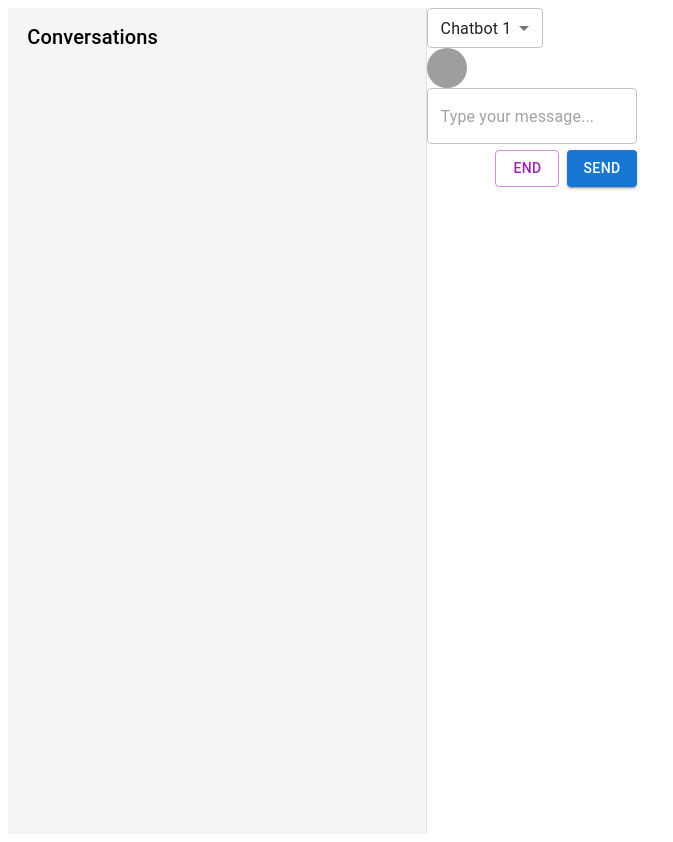
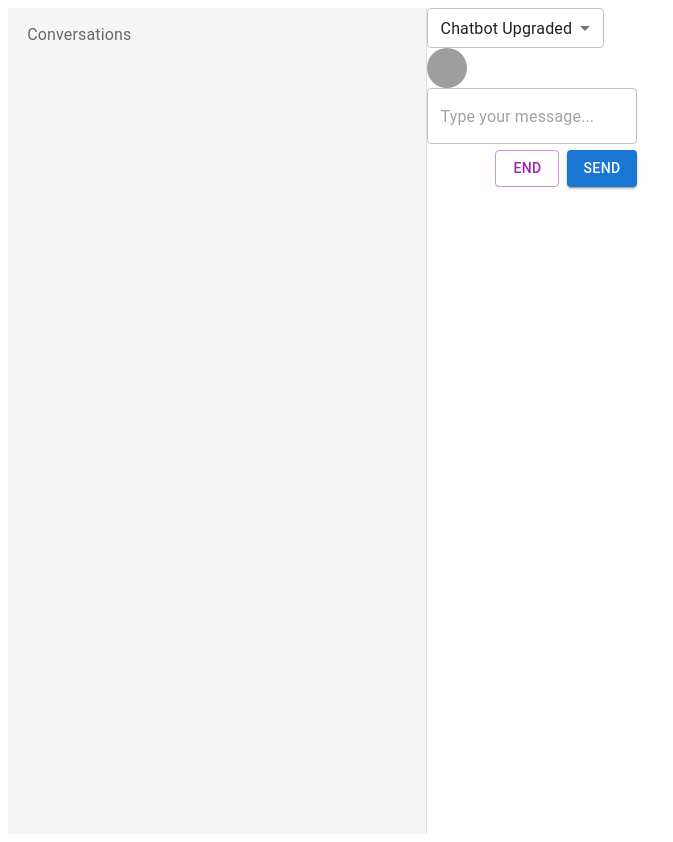
Before and after one commit to Subham-Mishra/chatbot-widget, a React (Vite) app: page / in a window 1280 px wide. Shown: the whole page, without its empty margins (0-673 px from the left). Built offline with nearby package versions, Linux system fonts and the light colour scheme; grey boxes are pictures that could not be loaded.

Commit message:
sidebar and chat conversation components built

```diff
--- a/package.json
+++ b/package.json
@@ -20,7 +20,7 @@
   "dependencies": {
     "@emotion/react": "^11.11.4",
     "@emotion/styled": "^11.11.5",
-    "@heroicons/react": "^2.1.4",
+    "@mui/icons-material": "^5.15.21",
     "@mui/material": "^5.15.21",
     "@reduxjs/toolkit": "^2.2.5",
     "react": "18.3.1",
--- a/src/components/ChatBox.tsx
+++ b/src/components/ChatBox.tsx
@@ -20,7 +20,8 @@ import {
   styled,
   Stack
 } from '@mui/material'
-import { HandThumbUpIcon, HandThumbDownIcon } from '@heroicons/react/24/outline'
+import ThumbUpAltOutlinedIcon from '@mui/icons-material/ThumbUpAltOutlined'
+import ThumbDownOutlinedIcon from '@mui/icons-material/ThumbDownOutlined'
 
 const StyledBox = styled(Box)(() => ({
   position: 'relative',
@@ -32,10 +33,8 @@ const StyledBox = styled(Box)(() => ({
 const FeedbackIcons = styled(Box)(({ theme }) => ({
   display: 'none',
   position: 'absolute',
-  top: '-35%',
-  left: '10%',
-  transform: 'translate(-50%, -50%)',
-  gap: theme.spacing(1)
+  left: '0%',
+  gap: theme.spacing(0.2)
 }))
 
 const ChatBox = () => {
@@ -86,20 +85,20 @@ const ChatBox = () => {
     <Box className="flex size-full flex-col">
       {/* Header */}
       <Box className="flex h-[10vh] items-center justify-between border-b border-gray-200 p-4">
-        <Select defaultValue="chatbot1" variant="outlined" size="small">
-          <MenuItem value="chatbot1">Chatbot 1</MenuItem>
-          <MenuItem value="chatbot2">Chatbot 2</MenuItem>
+        <Select defaultValue="chatbot-upgraded" variant="outlined" size="small">
+          <MenuItem value="chatbot">Chatbot Standard</MenuItem>
+          <MenuItem value="chatbot-upgraded">Chatbot Upgraded</MenuItem>
         </Select>
         <Avatar alt="User Avatar" src="/path-to-avatar.jpg" />
       </Box>
 
       {/* Chat Messages */}
-      <Box className="h-[70vh] grow overflow-y-auto p-4">
+      <Box className="h-[70vh] grow overflow-y-auto px-4 py-2">
         {chat ? (
           chat.messages.map((msg, index) => (
             <StyledBox
               key={index}
-              className={`my-2 max-w-[40%] rounded-lg p-2 ${
+              className={`my-2 w-fit max-w-[40%] rounded-lg  px-2 py-1 ${
                 msg.ai
                   ? 'bg-gray-200 text-left'
                   : 'ml-auto bg-blue-200 text-right'
@@ -109,10 +108,10 @@ const ChatBox = () => {
               {msg.ai && (
                 <FeedbackIcons className="feedback-icons">
                   <IconButton size="small">
-                    <HandThumbUpIcon className="size-5" />
+                    <ThumbUpAltOutlinedIcon />
                   </IconButton>
                   <IconButton size="small">
-                    <HandThumbDownIcon className="size-5" />
+                    <ThumbDownOutlinedIcon />
                   </IconButton>
                 </FeedbackIcons>
               )}
--- a/src/components/Sidebar.tsx
+++ b/src/components/Sidebar.tsx
@@ -26,7 +26,7 @@ const Sidebar: React.FC = () => {
 
   return (
     <SidebarContainer>
-      <Typography variant="h6" gutterBottom>
+      <Typography variant="subtitle1" color="#6f6565" gutterBottom>
         Conversations
       </Typography>
       <List>
@@ -52,6 +52,9 @@ const Sidebar: React.FC = () => {
                   >
                     Rating: {conv.feedback?.rating}
                   </Typography>
+                  {conv.feedback?.comment && (
+                    <>
+                      {' '}
                       <br />
                       <Typography
                         component="span"
@@ -60,6 +63,8 @@ const Sidebar: React.FC = () => {
                       >
                         Comment: {conv.feedback?.comment}
                       </Typography>
+                    </>
+                  )}
                 </>
               }
             />
```
Also changed, not shown: 1 other file (tests, documents, lock files or other folders). Lines whose indentation alone changed are shown as unchanged.
